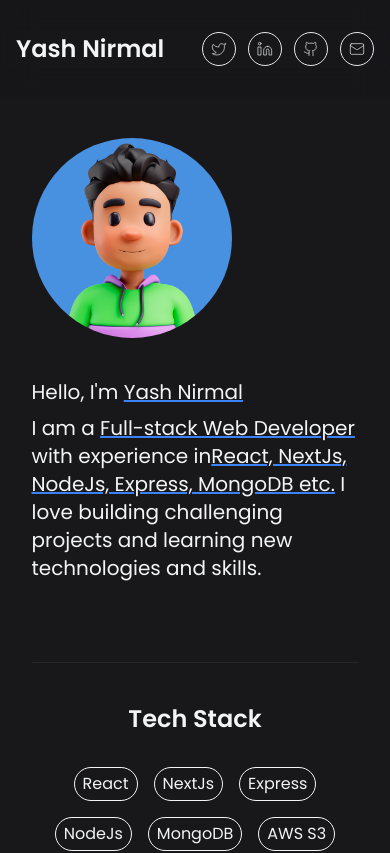
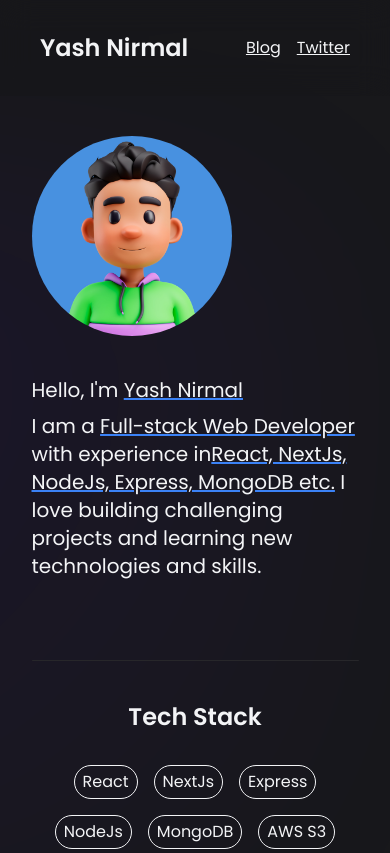
Before and after one commit to yashnirmal/portfolio, a Next.js app: page / in a window 390 px wide. Shown: the top 853 px of the page. Built offline with nearby package versions, Linux system fonts and the light colour scheme.

Commit message:
navbar changes

```diff
--- a/app/globals.css
+++ b/app/globals.css
@@ -4,6 +4,19 @@
 
 html{
   scroll-behavior: smooth;
+}
+
+.css-blurry-gradient {
+  position: fixed;
+  top: 20%;
+  left: 30%;
+  transform: translate(-70%, 0);
+  width: 800px;
+  height: 800px;
+	border-radius: 50% 22% 40% 80%;
+	filter: blur(100px);
+  background: radial-gradient(circle at 20% 20%,rgba(76, 0, 255, 0.4), rgba(76, 0, 255, 0));
+  opacity: 0.2;
 }
 
 @layer base {
--- a/app/layout.js
+++ b/app/layout.js
@@ -21,7 +21,10 @@
         <link rel="icon" href="/favicon.ico" sizes="any" />
       </head>
 
-      <body className={poppins.className}>{children}</body>
+      <body className={poppins.className}>
+        <div className="css-blurry-gradient" />
+        {children}
+      </body>
     </html>
   );
 }
--- a/components/Navbar.js
+++ b/components/Navbar.js
@@ -1,36 +1,60 @@
 "use client";
 
-import { Github, Linkedin, Mail, Twitter } from "lucide-react";
+import { Github, Linkedin, Mail, Pencil, Twitter } from "lucide-react";
 
 export default function Navbar() {
   return (
-    <div className="flex justify-center sticky top-0 px-4 sm:px-10 bg-zinc-900/40 backdrop-blur-lg z-10">
+    <div className="flex justify-center sticky top-0 px-10 bg-zinc-900/40 backdrop-blur-lg z-10">
       <div className="w-full max-w-[700px] flex justify-between items-center py-8">
         <h1 className="font-semibold text-2xl">Yash Nirmal</h1>
-        <div className="flex gap-3 sm:gap-4">
-          <div className="w-fit p-2 border-[1px] rounded-full cursor-pointer hover:bg-zinc-600 transition-all duration-300 ease-in-out">
+        <div className="hidden sm:flex gap-3">
+          <div className="relative group w-fit p-2 border-[1px] rounded-full cursor-pointer hover:bg-zinc-600">
+            <a href="https://yashnirmal.hashnode.dev/" target="blank">
+              <Pencil strokeWidth="1" size="16" />
+            </a>
+            <p className="hidden group-hover:inline-block px-2 py-1 absolute top-[125%] text-sm -left-[100%] translate-x-[50%] bg-gray-50 text-zinc-900 rounded-lg ">
+              Blog
+            </p>
+          </div>
+          <div className="relative group w-fit p-2 border-[1px] rounded-full cursor-pointer hover:bg-zinc-600">
             <a href="https://twitter.com/YashNirmalDev" target="blank">
               <Twitter strokeWidth="1" size="16" />
             </a>
+            <p className="hidden group-hover:inline-block px-2 py-1 absolute text-sm top-[125%] left-[50%] -translate-x-[50%] bg-gray-50 text-zinc-900 rounded-lg ">
+              Twitter
+            </p>
           </div>
-          <div className="w-fit p-2 border-[1px] rounded-full cursor-pointer hover:bg-zinc-600 transition-all duration-300 ease-in-out">
+          <div className="relative group w-fit p-2 border-[1px] rounded-full cursor-pointer hover:bg-zinc-600">
             <a
               href="https://www.linkedin.com/in/yash-nirmal-062b68220/"
               target="blank"
             >
               <Linkedin strokeWidth="1" size="16" />
             </a>
+            <p className="hidden group-hover:inline-block px-2 py-1 absolute text-sm top-[125%] left-[50%] -translate-x-[50%] bg-gray-50 text-zinc-900 rounded-lg ">
+              LinkedIn
+            </p>
           </div>
-          <div className="w-fit p-2 border-[1px] rounded-full cursor-pointer hover:bg-zinc-600 transition-all duration-300 ease-in-out">
+          <div className="relative group w-fit p-2 border-[1px] rounded-full cursor-pointer hover:bg-zinc-600">
             <a href="http://github.com/yashnirmal" target="blank">
               <Github strokeWidth="1" size="16" />
             </a>
+            <p className="hidden group-hover:inline-block px-2 py-1 absolute text-sm top-[125%] left-[50%] -translate-x-[50%] bg-gray-50 text-zinc-900 rounded-lg ">
+              Github
+            </p>
           </div>
-          <div className="w-fit p-2 border-[1px] rounded-full cursor-pointer hover:bg-zinc-600 transition-all duration-300 ease-in-out">
+          <div className="relative group w-fit p-2 border-[1px] rounded-full cursor-pointer hover:bg-zinc-600">
             <a href="mailto:yash15nirmal@gmail.com" target="blank">
               <Mail strokeWidth="1" size="16" />
             </a>
+            <p className="hidden group-hover:inline-block px-2 py-1 absolute text-sm top-[125%] left-[50%] -translate-x-[50%] bg-gray-50 text-zinc-900 rounded-lg ">
+              Mail
+            </p>
           </div>
+        </div>
+        <div className="flex gap-4 sm:hidden">
+        <a className="underline" href="https://yashnirmal.hashnode.dev/" target="blank">Blog</a>
+        <a className="inline-block sm:hidden underline" href="https://twitter.com/YashNirmalDev" target="blank">Twitter</a>
         </div>
       </div>
     </div>
--- a/components/SocialCard.js
+++ b/components/SocialCard.js
@@ -39,6 +39,15 @@
   return (
     <div className="flex flex-row flex-wrap items-center justify-center gap-4 sm:gap-8">
       <a
+        href="https://yashnirmal.hashnode.dev/"
+        target="blank"
+        className="p-2 px-3 sm:px-4 sm:py-3 flex  gap-3 sm:gap-4 items-center border-[1px] border-gray-200 rounded-full duration-300 hover:-translate-y-1"
+      >
+        <Pencil strokeWidth={1} />
+        <p className="text-lg sm:text-xl">Blog</p>
+      </a>
+
+      <a
         href="https://twitter.com/YashNirmalDev"
         target="blank"
         className="py-2 px-3 sm:px-4 sm:py-3 flex  gap-3 sm:gap-4 items-center border-[1px] border-gray-200 rounded-full duration-300 hover:-translate-y-1"
@@ -65,14 +74,7 @@
         <p className="text-lg sm:text-xl">Github</p>
       </a>
 
-      <a
-        href="https://yashnirmal.hashnode.dev/"
-        target="blank"
-        className="p-2 px-3 sm:px-4 sm:py-3 flex  gap-3 sm:gap-4 items-center border-[1px] border-gray-200 rounded-full duration-300 hover:-translate-y-1"
-      >
-        <Pencil strokeWidth={1} />
-        <p className="text-lg sm:text-xl">My Blog</p>
-      </a>
+
 
       <a
         href="mailto:yash15nirmal@gmail.com"
```
